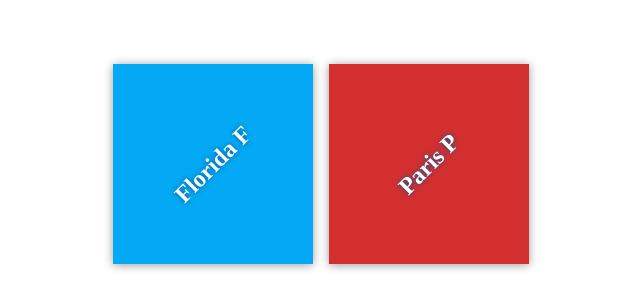
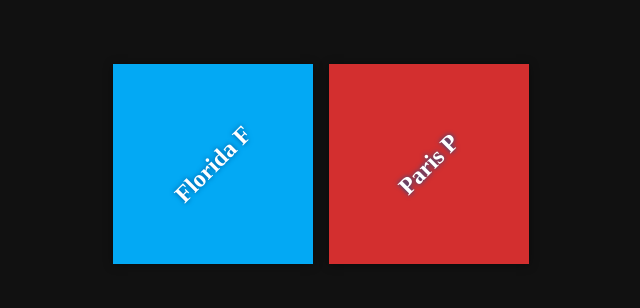
Before and after one commit to HalaFoura/my-travel-plans, a plain HTML site: page index.html in a window 1280 px wide. Shown: the part 236-544 px from the top of the page, without its empty margins (319-959 px from the left). Drawn offline with Linux system fonts and the light colour scheme.

Commit message:
add bgcolor Style for body

```diff
--- a/css/app.css
+++ b/css/app.css
@@ -13,6 +13,7 @@ body {
     display: flex;
     margin: 0;
     height: 100%;
+    background: #111111;
 }
 
 .container {
```
